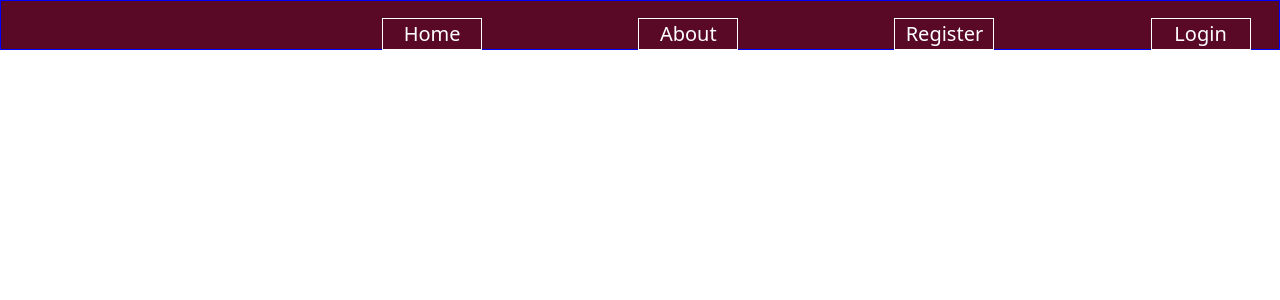
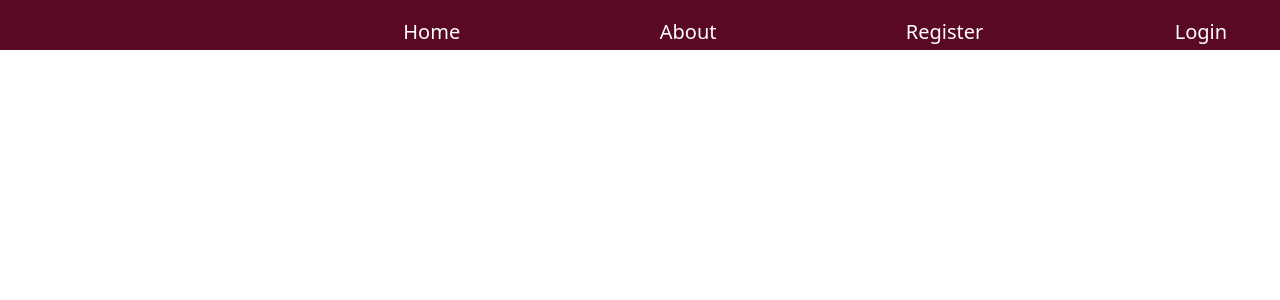
Before and after one commit to Collins07/My-pitch, a Flask app: page / in a window 1280 px wide. Shown: the top 300 px of the page. Run offline with Flask 2, Linux system fonts and the light colour scheme.

Commit message:
wtf installation

```diff
--- a/static/home.css
+++ b/static/home.css
@@ -3,14 +3,12 @@
     color: white;
 }
 #row1{
-    border: 1px solid blue;
     height: 50px;
 }
 li{
     margin-left: 15%;
     margin-top: 1.6%;
     font-size: 20px;
-    border: 1px solid white;
     width: 100px;
     text-align: center;
 }
```
Also changed, not shown: other parts of static/home.css (+1 -1 lines).
